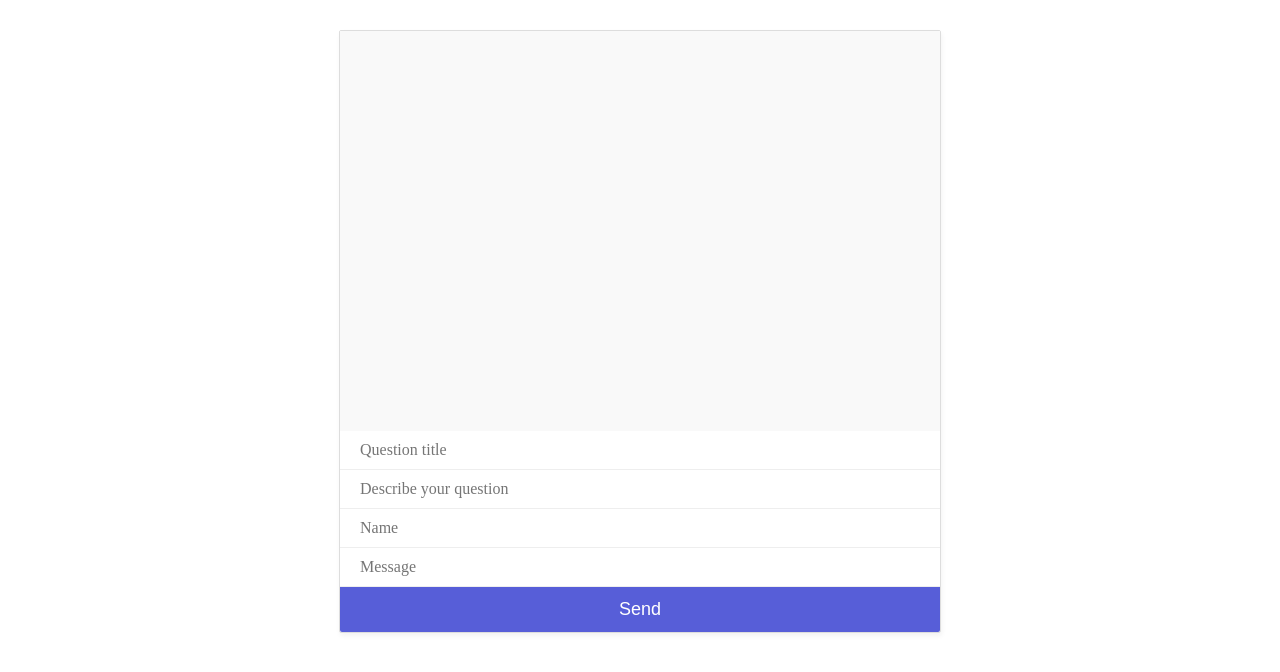
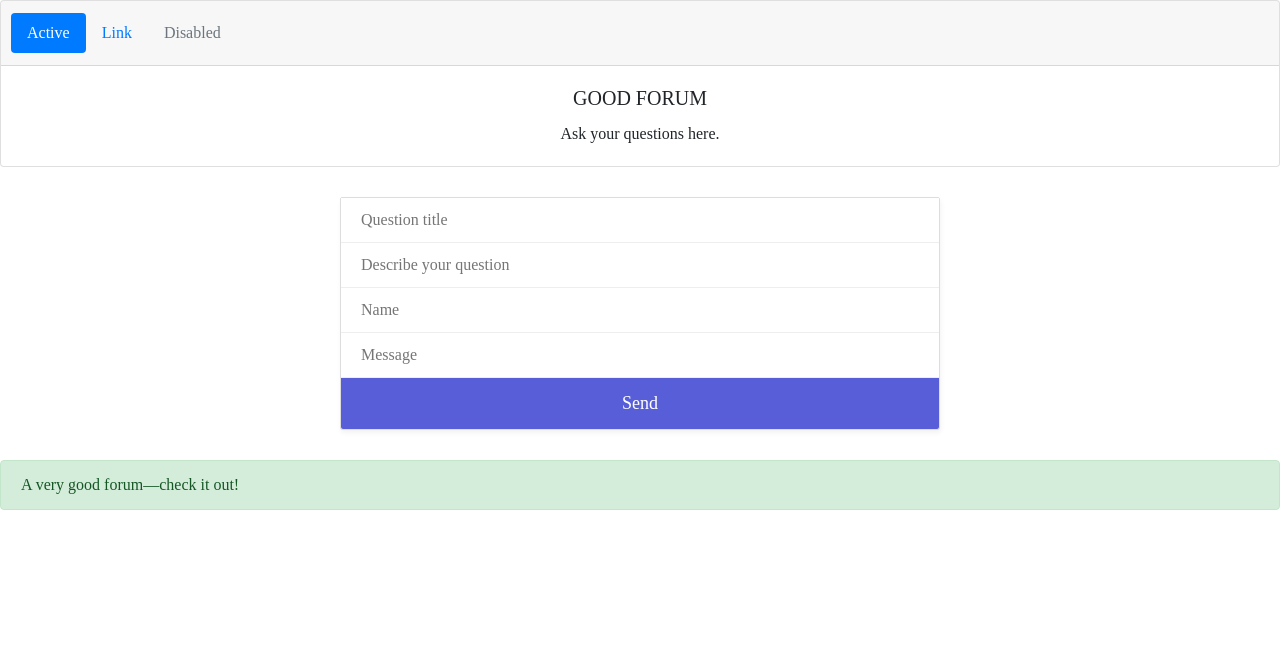
Before and after one commit to Maureen-SHSG/mr-robot, a website: page public/index.html in a window 1280 px wide. Drawn offline with nearby package versions, Linux system fonts and the light colour scheme; no server answers.

Commit message:
hello world

```diff
--- a/package.json
+++ b/package.json
@@ -17,6 +17,7 @@
   },
   "homepage": "https://github.com/Maureen-SHSG/mr-robot#readme",
   "dependencies": {
+    "bootstrap": "^4.1.3",
     "express": "^4.16.3",
     "socket.io": "^2.1.1"
   },
--- a/public/chat.js
+++ b/public/chat.js
@@ -8,7 +8,7 @@ var message = document.getElementById('message'),
     btn = document.getElementById('send'),
     output = document.getElementById('output'),
     feedback = document.getElementById('feedback'),
-    title = document.getElementById('title')
+    title = document.getElementById('title'),
     question = document.getElementById('question');
 
 // Emit events
--- a/public/index.html
+++ b/public/index.html
@@ -1,3 +1,6 @@
+<link rel="stylesheet" href="https://stackpath.bootstrapcdn.com/bootstrap/4.1.3/css/bootstrap.min.css" integrity="sha384-MCw98/SFnGE8fJT3GXwEOngsV7Zt27NXFoaoApmYm81iuXoPkFOJwJ8ERdknLPMO" crossorigin="anonymous">
+<script src="https://stackpath.bootstrapcdn.com/bootstrap/4.1.3/js/bootstrap.min.js" integrity="sha384-ChfqqxuZUCnJSK3+MXmPNIyE6ZbWh2IMqE241rYiqJxyMiZ6OW/JmZQ5stwEULTy" crossorigin="anonymous"></script>
+
 <!DOCTYPE html>
 <html lang="en" dir="ltr">
   <head>
@@ -6,6 +9,27 @@
     <script src="https://cdnjs.cloudflare.com/ajax/libs/socket.io/1.7.3/socket.io.js"></script>
     <link href="/styles.css" rel="stylesheet"/>
   </head>
+  <div class="card text-center">
+    <div class="card-header">
+      <ul class="nav nav-pills card-header-pills">
+        <li class="nav-item">
+          <a class="nav-link active" href="#">Active</a>
+        </li>
+        <li class="nav-item">
+          <a class="nav-link" href="#">Link</a>
+        </li>
+        <li class="nav-item">
+          <a class="nav-link disabled" href="#">Disabled</a>
+        </li>
+      </ul>
+    </div>
+    <div class="card-body">
+      <h5 class="card-title">GOOD FORUM</h5>
+      <p class="card-text">Ask your questions here.</p>
+
+    </div>
+  </div>
+
   <body>
       <div id="mario-chat">
         <div id="chat-window">
@@ -18,6 +42,9 @@
       <input id="message" type="text" placeholder="Message" />
       <button id="send">Send</button>
     </div>
+    <div class="alert alert-success" role="alert">
+      A very good forum—check it out!
+    </div>
       <script src="/chat.js"></script>
   </body>
 </html>
--- a/public/styles.css
+++ b/public/styles.css
@@ -33,6 +33,16 @@ h2{
 
     border-radius: 2px;
 
+}
+    max-width: 600px;
+
+    margin: 30px auto;
+
+    border: 1px solid #ddd;
+
+    box-shadow: 1px 3px 5px rgba(0,0,0,0.05);
+
+    border-radius: 2px;
 }
 
 
```
Also changed, not shown: 1 other file.
